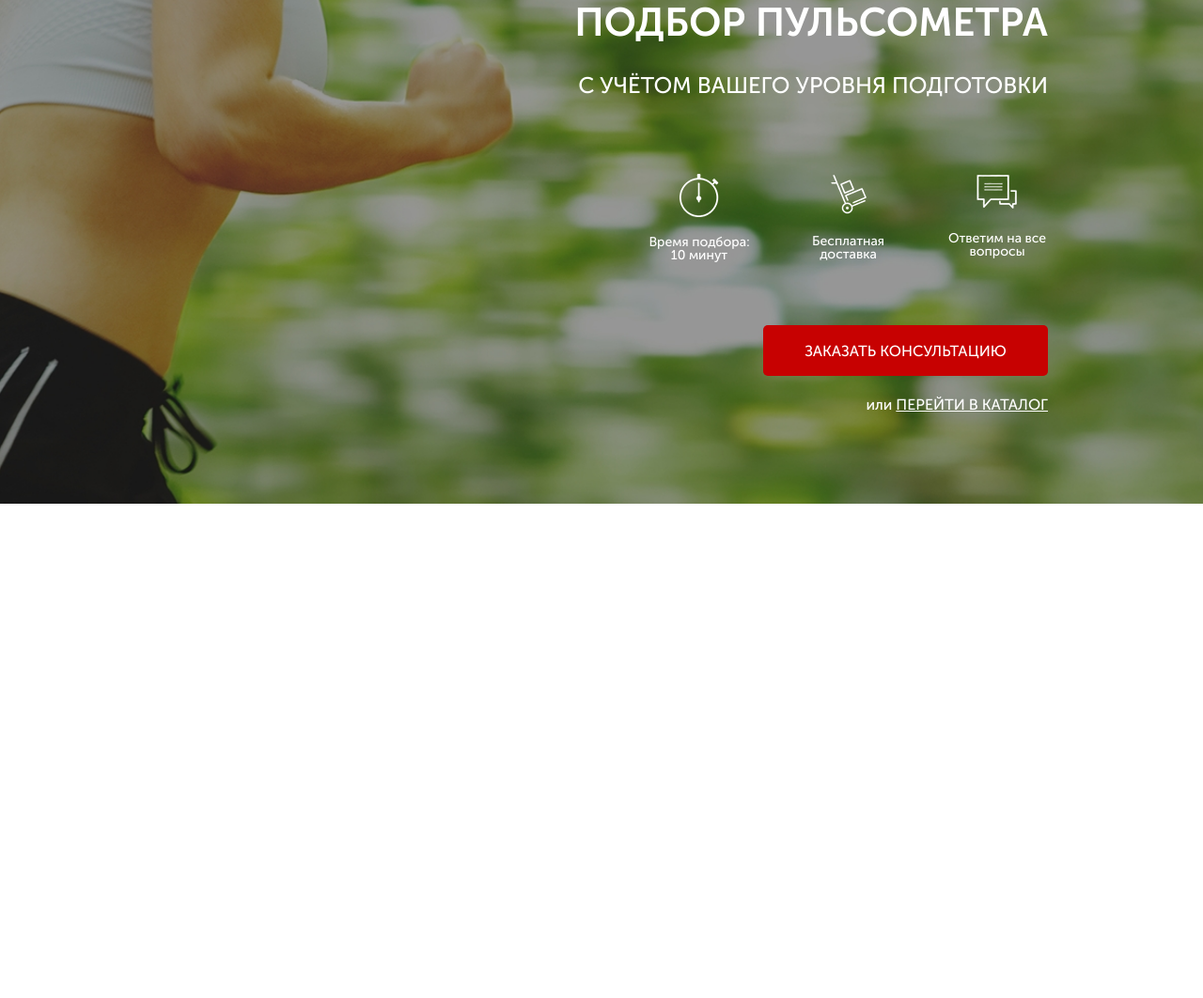
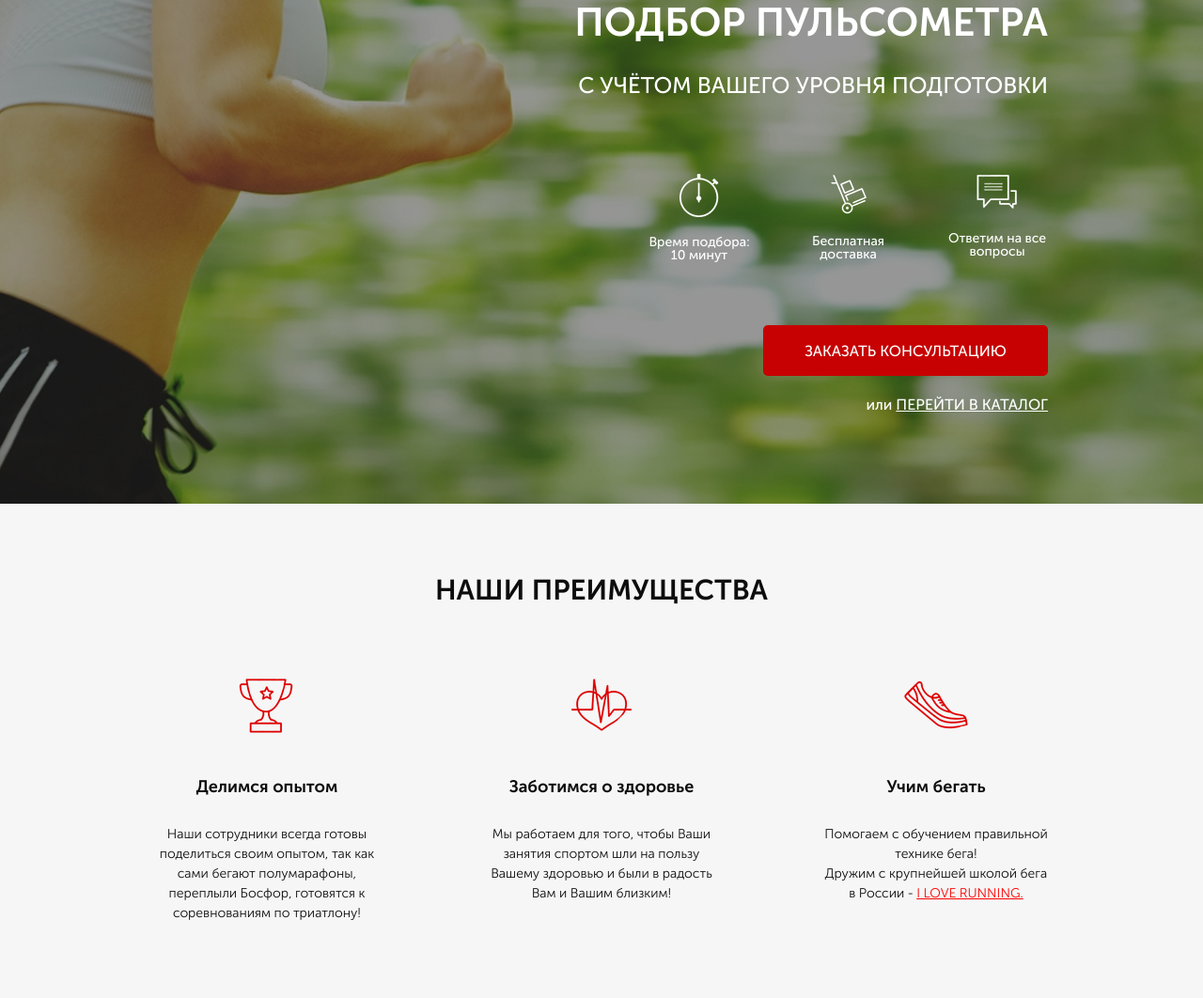
Before and after one commit to KrokholevViktor/Pulse, a website: page src/index.html in a window 1280 px wide. Shown: the part 167-1229 px from the top of the page at 94% size. Before the commit the page ends 800 px from the top, so only its background shows below. Drawn offline with Linux system fonts and the light colour scheme.

Commit message:
Before_adapt

```diff
--- a/src/index.html
+++ b/src/index.html
@@ -54,5 +54,45 @@
 
         </div>
     </div>
+
+    <div class="advantages">
+        <div class="container">
+            <h2 class="title">НАШИ ПРЕИМУЩЕСТВА</h2>
+            <div class="advantages__wrapper">
+                <div class="advantages__item">
+                    <img src="icons/advantages/cup.png" alt="cup" class="advantages__icon">
+                    <div class="advantages__subtitle">
+                        Делимся опытом
+                    </div>
+                    <div class="advantages__descr">
+                        Наши сотрудники всегда готовы поделиться своим опытом,
+                        так как сами бегают полумарафоны, переплыли Босфор, готовятся к соревнованиям по триатлону!
+                    </div>
+                </div>
+                <div class="advantages__item">
+                    <img src="icons/advantages/heart.png" alt="heart" class="advantages__icon">
+                    <div class="advantages__subtitle">
+                        Заботимся о здоровье
+                    </div>
+                    <div class="advantages__descr">
+                        Мы работаем для того,
+                        чтобы Ваши занятия спортом шли на пользу Вашему здоровью и были в радость Вам и Вашим близким!
+                    </div>
+                </div>
+                <div class="advantages__item">
+                    <img src="icons/advantages/shoe.png" alt="shoe" class="advantages__icon">
+                    <div class="advantages__subtitle">
+                        Учим бегать
+                    </div>
+                    <div class="advantages__descr">
+                        Помогаем с обучением
+                        правильной технике бега!<br>
+                        Дружим с крупнейшей школой бега в России -
+                        <a href="#">I LOVE RUNNING.</a>
+                    </div>
+                </div>
+            </div>
+        </div>
+    </div>
 </body>
 </html>
--- /dev/null
+++ b/src/sass/base/_media.scss
@@ -0,0 +1,3 @@
+@media (max-width: 1200px) {
+
+}
--- /dev/null
+++ b/src/sass/blocks/_advantages.scss
@@ -0,0 +1,32 @@
+.advantages {
+    padding: 70px 0 80px 0;
+    background-color: #f6f6f6;
+    &__wrapper {
+        margin-top: 65px;
+        display: flex;
+        justify-content: space-between;
+    }
+    &__item {
+        display: flex;
+        flex-direction: column;
+        align-items: center;
+        max-width: 238px;
+    }
+    &__subtitle {
+        margin-top: 38px;
+        color: #0d0d0d;
+        font-size: 18px;
+        font-weight: 700;
+    }
+    &__descr {
+        margin-top: 26px;
+        color: #0d0d0d;
+        font-size: 14px;
+        font-weight: 300;
+        text-align: center;
+        a {
+            color: #ff0000;
+            text-decoration: underline;
+        }
+    }
+}
--- /dev/null
+++ b/src/sass/blocks/_titles.scss
@@ -0,0 +1,6 @@
+.title {
+    color: #0d0d0d;
+    font-size: 30px;
+    font-weight: 700;
+    text-align: center;
+}
--- a/src/sass/style.scss
+++ b/src/sass/style.scss
@@ -9,3 +9,6 @@
 @import 'blocks/promo';
 @import 'blocks/header.scss';
 @import 'blocks/buttons';
+@import 'blocks/advantages';
+@import 'blocks/titles';
+@import 'base/media';
```
Also changed, not shown: src/css/style.min.css.
